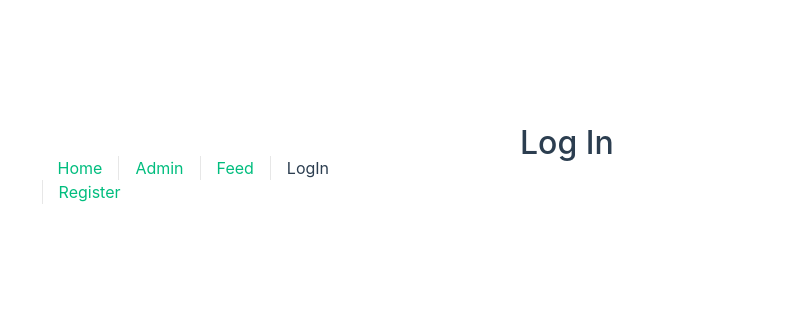
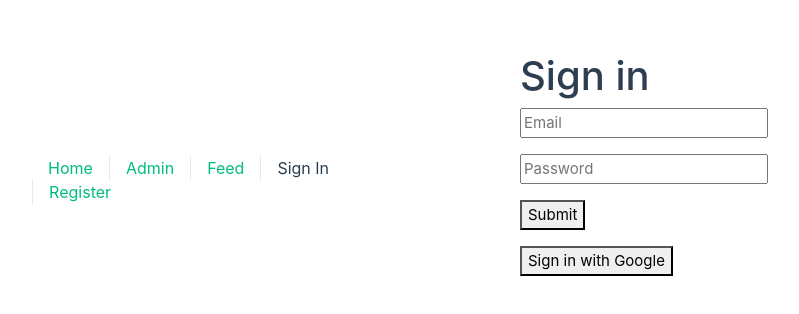
Before and after one commit to HugoLindfors/lang-exchange, a Vue app: page /log-in in a window 1280 px wide. Shown: the part 228-542 px from the top of the page, without its empty margins (120-919 px from the left). Built offline with nearby package versions, Linux system fonts and the light colour scheme.

Commit message:
log-in + sign-up (register)

```diff
--- a/src/App.vue
+++ b/src/App.vue
@@ -8,7 +8,7 @@ import { RouterView, RouterLink } from 'vue-router'
 			<RouterLink to="/">Home</RouterLink>
 			<RouterLink to="/admin">Admin</RouterLink>
 			<RouterLink to="/feed">Feed</RouterLink>
-			<RouterLink to="/log-in">LogIn</RouterLink>
+			<RouterLink to="/log-in">Sign In</RouterLink>
 			<RouterLink to="/register">Register</RouterLink>
 		</nav>
 	</header>
--- a/src/views/LogIn.vue
+++ b/src/views/LogIn.vue
@@ -1,5 +1,56 @@
-<template>
-    <div class="log-in">
-        <h2>Log In</h2>
-    </div>
-</template>
+<script setup> // lang="js"
+    import { ref } from 'vue';
+    import { getAuth, signInWithEmailAndPassword } from 'firebase/auth'
+    import { useRouter } from 'vue-router'; // import router from vue-router
+    const email = ref("");
+    const password = ref("");
+    const errMsg = ref(); // ERROR MESSAGE
+    const router = useRouter() // get a reference to our vue router
+    const auth = getAuth(); // from firebase/auth
+    const register = () => { // register-method logs in user with email and password
+        // need .value because ref()
+        signInWithEmailAndPassword(getAuth(), email.value, password.value)
+            .then((data) => {
+                console.log("Successfully registered new account");
+
+                console.log(auth.currentUser)
+
+                router.push('/feed') // redirect to the feed-page
+            })
+            .catch((error) => {
+                console.log(`ERROR: ${error.code}`);
+                switch (error.code) { // show ERROR MESSAGE
+                    case "auth/invalid-email":
+                        errMsg.value = "Invalid email";
+                        break;
+                    case "auth/user-not-found":
+                        errMsg.value = "No account with that email was found";
+                        break;
+                    case "auth/wrong-password":
+                        errMsg.value = "Incorrect password";
+                        break;
+                    case "auth/user-disabled":
+                        errMsg.value = "User has beeen permanently disabled";
+                        break;
+                    default:
+                        errMsg.value = "Email or password was incorrect";
+                        break;
+                }
+            })
+    };
+    const signInWithGoogle = () => {
+
+    };
+    </script>
+
+    <template>
+        <div class="register">
+            <h1>Sign in</h1>
+            <p><input type="text" name="email" id="email" placeholder="Email" v-model="email"></p> <!-- email -->
+            <p><input type="password" name="password" id="password" placeholder="Password" v-model="password"></p>
+            <!-- password -->
+            <p v-if="errMsg">{{errMsg}}</p>
+            <p><button @click="register">Submit</button></p> <!-- submit -->
+            <p><button @click="signInWithGoogle">Sign in with Google</button></p> <!-- sign in with google -->
+        </div>
+    </template>
--- a/src/views/Register.vue
+++ b/src/views/Register.vue
@@ -5,12 +5,16 @@ import { useRouter } from 'vue-router'; // import router from vue-router
 const email = ref("");
 const password = ref("");
 const router = useRouter() // get a reference to our vue router
+const auth = getAuth(); // from firebase/auth
 const register = () => { // register-method registers new user with email and password
     // need .value because ref()
     createUserWithEmailAndPassword(getAuth(), email.value, password.value)
         .then((data) => {
             console.log("Successfully registered new account");
-            router.push('/feed')
+
+            console.log(auth.currentUser)
+
+            router.push('/feed') // redirect to the feed-page
         })
         .catch((error) => {
             console.log(`ERROR: ${error.code}`);
```
